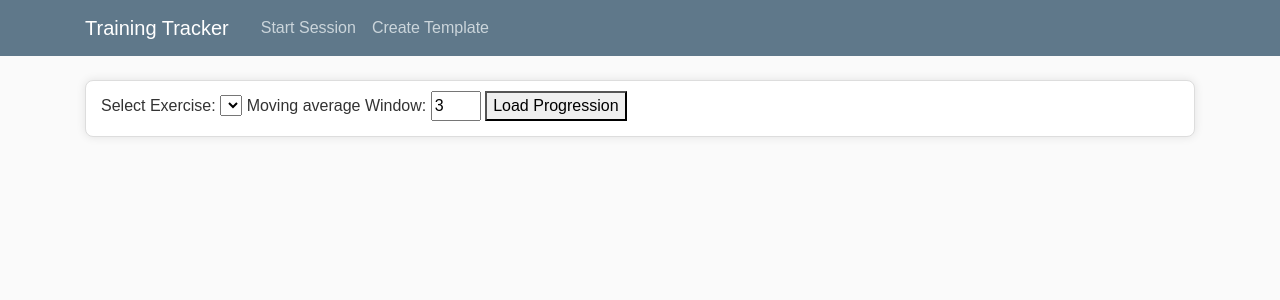
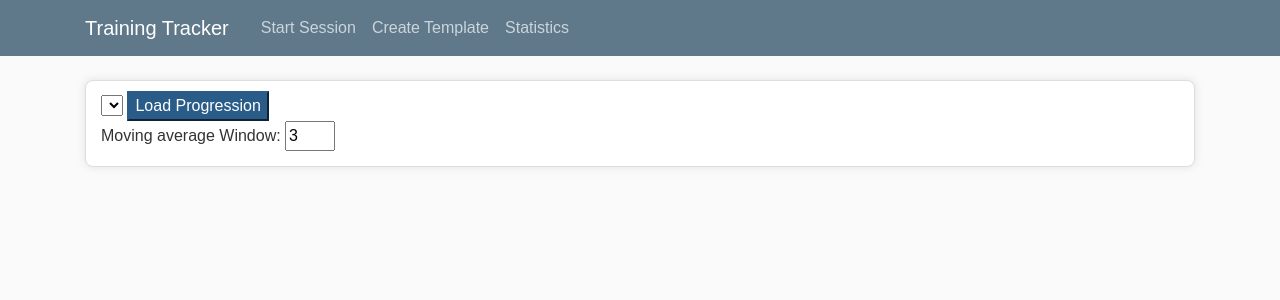
Before and after one commit to chavias/FitnessTracker, a Flask app: page /statistics/progression in a window 1280 px wide. Shown: the top 300 px of the page. Run offline with Flask 3, Linux system fonts and the light colour scheme; data that the repository does not hold is empty; some libraries are stand-ins or nearby versions.

Commit message:
separated javascript from progression.html

```diff
--- a/fitnesstracker/__init__.py
+++ b/fitnesstracker/__init__.py
@@ -27,10 +27,10 @@ def create_app(enviroment='development'):
     from fitnesstracker.workout_templates.routes import workout_templates
     from fitnesstracker.workout_sessions.routes import workout_sessions
     from fitnesstracker.main.routes import main
-    from fitnesstracker.workout_statistics.routes import statistics_bp
+    from fitnesstracker.workout_statistics.routes import workout_statistics
     app.register_blueprint(workout_sessions)
     app.register_blueprint(workout_templates)
-    app.register_blueprint(statistics_bp)
+    app.register_blueprint(workout_statistics)
     app.register_blueprint(main)
 
     return app
--- a/fitnesstracker/templates/layout.html
+++ b/fitnesstracker/templates/layout.html
@@ -33,6 +33,7 @@
             <div class="navbar-nav mr-auto">
               <a class="nav-item nav-link" href="{{ url_for('workout_sessions.create_session') }}">Start Session</a>
               <a class="nav-item nav-link" href="{{ url_for('workout_templates.create_template') }}">Create Template</a>
+              <a class="nav-item nav-link" href="{{ url_for('workout_statistics.progression') }}">Statistics</a>
             </div>
           </div>
         </div>
--- a/fitnesstracker/templates/statistics/progression.html
+++ b/fitnesstracker/templates/statistics/progression.html
@@ -1,125 +1,30 @@
 {% extends "layout.html" %}
 
+{% block header %}
+    <link rel="stylesheet" type="text/css" href="{{ url_for('static', filename='statistics.css') }}">
+{% endblock %}
+
 {% block content %}
+
 
 <div class="content-section">
 
 <div>
-<label for="exercise">Select Exercise:</label>
-<select id="exercise"></select>
-<label for="window">Moving average Window:</label>
-<input type="number" id="window" value="3" min="1" style="width: 50px;">
-<button onclick="updateChart()">Load Progression</button>
+<select id="exercise", class="select-exercise"></select>
+<button class='button submit-button' onclick="updateChart()">Load Progression</button>
+<div>
+    <label for="window"> Moving average Window:</label>
+    <input type="number" id="window" value="3" min="1" style="width: 50px;">
 </div>
-
+</div>
     <div id="plot_progression"></div>  <!-- First plot: Weight & Reps -->
-
     <div id="plot_volume"></div>       <!-- Second plot: Volume -->
 </div>
 
-    <script src="https://cdn.plot.ly/plotly-latest.min.js"></script>
-    <script>
-        document.addEventListener("DOMContentLoaded", function() {
-            fetch('/statistics/api/exercises')
-                .then(response => response.json())
-                .then(exercises => {
-                    let dropdown = document.getElementById("exercise");
-                    exercises.forEach(exercise => {
-                        let option = document.createElement("option");
-                        option.value = exercise;
-                        option.textContent = exercise;
-                        dropdown.appendChild(option);
-                    });
-                })
-                .catch(error => console.error("Error loading exercises:", error));
-        });
 
-        function updateChart() {
-            let exercise = document.getElementById("exercise").value;
-            let windowSize = document.getElementById("window").value;
+<script src="https://cdn.plot.ly/plotly-latest.min.js"></script>
 
-            fetch(`/statistics/api/progression?exercise=${exercise}&window=${windowSize}`)
-                .then(response => response.json())
-                .then(data => {
-                    if (data.error) {
-                        document.getElementById("plot_progression").innerHTML = `<p>${data.error}</p>`;
-                        document.getElementById("plot_volume").innerHTML = "";
-                        return;
-                    }
-
-                    let dates = data.map(d => d.Date);
-                    let weights = data.map(d => d.Weight);
-                    let reps = data.map(d => d.Repetitions);
-                    let volumes = data.map(d => d.Volume);
-                    let weightsMA = data.map(d => d.Weight_MA);
-                    let repsMA = data.map(d => d.Repetitions_MA);
-
-                    // First plot: Weight & Repetitions
-                    let weightTrace = {
-                        x: dates,
-                        y: weights,
-                        type: 'scatter',
-                        mode: 'lines+markers',
-                        name: 'Weight (kg)',
-                        line: { color: 'blue' }
-                    };
-
-                    let weightMATrace = {
-                        x: dates,
-                        y: weightsMA,
-                        type: 'scatter',
-                        mode: 'lines',
-                        name: `Weight MA (Window=${windowSize})`,
-                        line: { color: 'blue', dash: 'dash' }
-                    };
-
-                    let repsTrace = {
-                        x: dates,
-                        y: reps,
-                        type: 'scatter',
-                        mode: 'lines+markers',
-                        name: 'Repetitions',
-                        line: { color: 'red' }
-                    };
-
-                    let repsMATrace = {
-                        x: dates,
-                        y: repsMA,
-                        type: 'scatter',
-                        mode: 'lines',
-                        name: `Reps MA (Window=${windowSize})`,
-                        line: { color: 'red', dash: 'dash' }
-                    };
-
-                    let layout1 = {
-                        title: `Progression for ${exercise}`,
-                        xaxis: { title: "Date" },
-                        yaxis: { title: "Weight (kg) / Reps" }
-                    };
-
-                    Plotly.newPlot('plot_progression', [weightTrace, weightMATrace, repsTrace, repsMATrace], layout1);
-
-                    // Second plot: Volume
-                    let volumeTrace = {
-                        x: dates,
-                        y: volumes,
-                        type: 'bar',
-                        name: 'Volume (Weight × Reps)',
-                        marker: { color: 'rgba(50,171,96,0.6)' }
-                    };
-
-                    let layout2 = {
-                        title: `Training Volume for ${exercise}`,
-                        xaxis: { title: "Date" },
-                        yaxis: { title: "Volume (Weight × Reps)" }
-                    };
-
-                    Plotly.newPlot('plot_volume', [volumeTrace], layout2);
-                })
-                .catch(error => console.error("Error fetching data:", error));
-        }
-    </script>
-
+<script src="{{ url_for(request.blueprint+'.static', filename='progression.js') }}"></script>
 
 
 {% endblock %}
--- a/fitnesstracker/workout_statistics/routes.py
+++ b/fitnesstracker/workout_statistics/routes.py
@@ -5,16 +5,21 @@ import json
 from fitnesstracker import db
 from fitnesstracker.models import Exercise, ExerciseDetails, TrainingSession
 
-statistics_bp = Blueprint('statistics', __name__, url_prefix='/statistics')
 
-@statistics_bp.route('/progression', methods=['GET'])
+workout_statistics = Blueprint('workout_statistics',
+                               __name__,
+                               url_prefix='/statistics',
+                               template_folder='../template',
+                               static_folder='static')
+
+
+@workout_statistics.route('/progression', methods=['GET'])
 def progression():
     """Render the progression page"""
     return render_template('statistics/progression.html')
 
 
-
-@statistics_bp.route('/api/progression', methods=['GET'])
+@workout_statistics.route('/api/progression', methods=['GET'])
 def progression_api():
     """Fetch workout progression data and return JSON for Plotly"""
     exercise_name = request.args.get('exercise', '')
@@ -23,7 +28,6 @@ def progression_api():
     if not exercise_name:
         return jsonify({"error": "No exercise provided"}), 400
 
-    # Fetch relevant exercise details
     exercises = (
         db.session.query(
             ExerciseDetails.weight,
@@ -40,25 +44,19 @@ def progression_api():
     if not exercises:
         return jsonify({"error": "No data found"}), 404
 
-    # Convert to Pandas DataFrame
     df = pd.DataFrame(exercises, columns=["Weight", "Repetitions", "Date"])
-    df["Date"] = df["Date"].astype(str)  # Convert datetime to string
-    df["Volume"] = df["Weight"] * df["Repetitions"]  # Compute training volume
+    df["Date"] = df["Date"].astype(str)
+    df["Volume"] = df["Weight"] * df["Repetitions"]
 
-    # Compute Moving Averages (Rolling Mean)
     df["Weight_MA"] = df["Weight"].rolling(window=window_size, min_periods=1).mean()
     df["Repetitions_MA"] = df["Repetitions"].rolling(window=window_size, min_periods=1).mean()
 
     return jsonify(df.to_dict(orient="records"))
 
 
-
-
-
-@statistics_bp.route('/api/exercises', methods=['GET'])
+@workout_statistics.route('/api/exercises', methods=['GET'])
 def get_exercises():
     """Fetch all distinct exercise names from the database"""
     exercise_names = db.session.query(Exercise.exercise_name).distinct().all()
 
-    # Flatten list and return JSON response
     return jsonify([name[0] for name in exercise_names])
```
